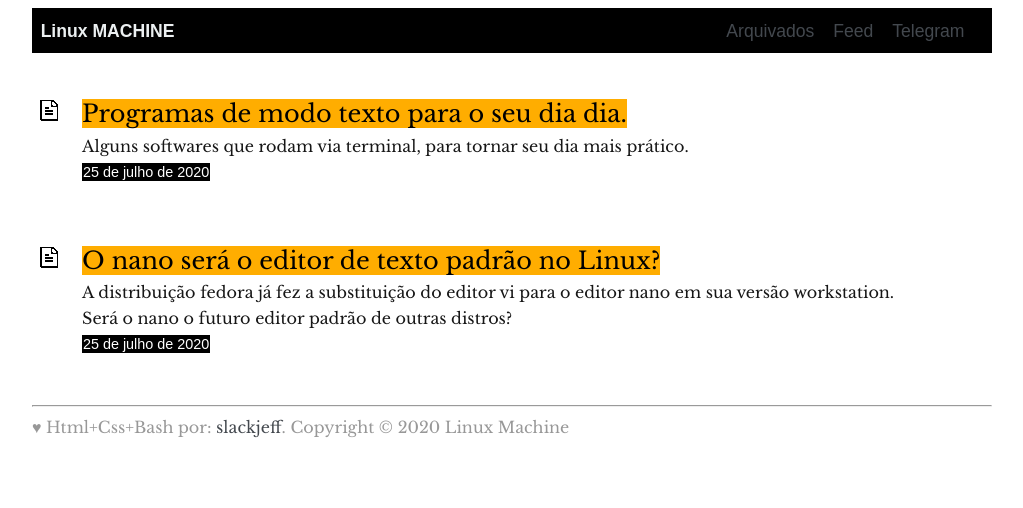
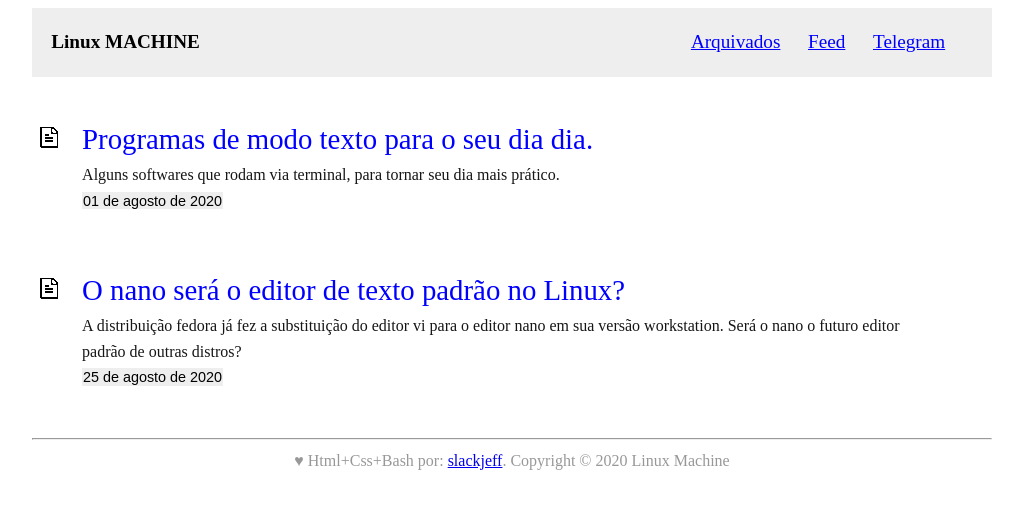
Before and after one commit to linuxmachinewebsite/linuxmachinewebsite.github.io, a plain HTML site: page index.html in a window 1280 px wide. Shown: the whole page, without its empty margins (128-1151 px from the left). Drawn offline with Linux system fonts and the light colour scheme.

Commit message:
up post date

```diff
--- a/estilo.css
+++ b/estilo.css
@@ -1,16 +1,23 @@
-
-
-@font-face {
-  font-family: LibreBaskerville-Regular;
-  src: url(fonte/LibreBaskerville-Regular.ttf);
-}
-
 body{
    line-height: 1.6;
    background-color: #ffffff;
    color: #161616;
-   font-family: 'LibreBaskerville-Regular';
+   font-family: 'sans-serif';
 }
+
+/* Cabeçalho */
+header>nav{
+  background-color: #eeeeee;
+  font-size: 1.2em;
+  padding: 2%;
+}
+
+header>nav>.logo>a{color: black; text-decoration: none;}
+header>nav>.logo>a:visited{color: black;}
+
+/* LINKS MENU Cabeçãlho */
+header>nav>a{color: blue; margin-right: 3%; float: right; text-decoration: underline;}
+
 /* Div principal do conteudo */
 div.box{
   margin-left: auto;
@@ -24,8 +31,7 @@ div.box{
   max-width: 55em;
 
  }
-#artigos a:link {font-size: 1.5em; color: black; background-color: #ffad00;}
-#artigos a:visited {color: black;}
+#artigos a:link {font-size: 1.8em; color: blue; text-decoration: none;}
 #artigos>ul>li{margin-bottom: 4%; padding: 1.2%;}
 #artigos>ul {
   list-style-image: url(img/read.gif);
@@ -39,28 +45,12 @@ div.box{
 
 .box-article a:link{text-decoration: underline;}
 
-/* Cabeçalho */
-header{padding: 0.9%; background-color: black;}
-header>nav{ font-size: 1.1em; font-family: sans-serif;}
-
-header>nav>.logo>a{color: #ecf0f1;}
-header>nav>.logo>a:visited{color: #ecf0f1;}
-
-/* LINKS MENU Cabeçãlho */
-header>nav>a{ color: #ecf0f1; margin-right: 2%; float: right; }
-header>nav>a:visited{ color: #ecf0f1; }
-
 /* Data postagem */
-time {background-color: black; color: white; padding: 0.1%; font-size: 0.9em; font-family: sans-serif;}
+time {background-color: #eeeeee; color: black; padding: 0.1%; font-size: 0.9em; font-family: sans-serif;}
 
 /* Rodapé */
-footer{ margin-top: 4%; color: #989898;}
+footer{text-align: center; margin-top: 4%; color: #989898;}
 footer>a:visited{ color: blue; }
-
-/* LINKS GLOBAIS */
-a:link{text-decoration: none; color: #43484e;}
-a:visited{color: #43484e;}
-a:hover{text-decoration: underline;}
 
 pre{
    font-size: 0.9em;
@@ -77,5 +67,4 @@ h3{margin-top: 10%; margin-bottom: 2%;}
 #disqus_thread{margin-top: 6%;}
 
 /* PROFILE ESCRITOR */
-.descricao-postagem {}
 .profile-image{max-width: 20%; vertical-align: middle;}
--- a/index.html
+++ b/index.html
@@ -30,19 +30,19 @@
 <!-- Artigos -->
 
  	<li>
- 	<a href=post/2020/07/programas-em-modo-texto.html>Programas de modo texto para o seu dia dia.</a>
+ 	<a href=post/2020/08/programas-em-modo-texto.html>Programas de modo texto para o seu dia dia.</a>
  	<br>
  	Alguns softwares que rodam via terminal, para tornar seu dia mais prático.
  	<br>
- 	<time>25 de julho de 2020</time>
+ 	<time>01 de agosto de 2020</time>
  	</li>
 
 	<li>
-		<a href=post/2020/07/nano-sera-o-editor-padrao-no-linux.html>O nano será o editor de texto padrão no Linux?</a>
+		<a href=post/2020/08/nano-sera-o-editor-padrao-no-linux.html>O nano será o editor de texto padrão no Linux?</a>
 		<br>
 		A distribuição fedora já fez a substituição do editor vi para o editor nano em sua versão workstation. Será o nano o futuro editor padrão de outras distros?
 		<br>
-		<time>25 de julho de 2020</time>
+		<time>25 de agosto de 2020</time>
 	</li>
 
 
```
Also changed, not shown: post/2020/08/nano-sera-o-editor-padrao-no-linux.html (renamed from post/2020/07/nano-sera-o-editor-padrao-no-linux.html, +2 -2 lines), post/2020/08/programas-em-modo-texto.html (renamed from post/2020/07/programas-em-modo-texto.html, +1 -1 lines), 2 other files.
